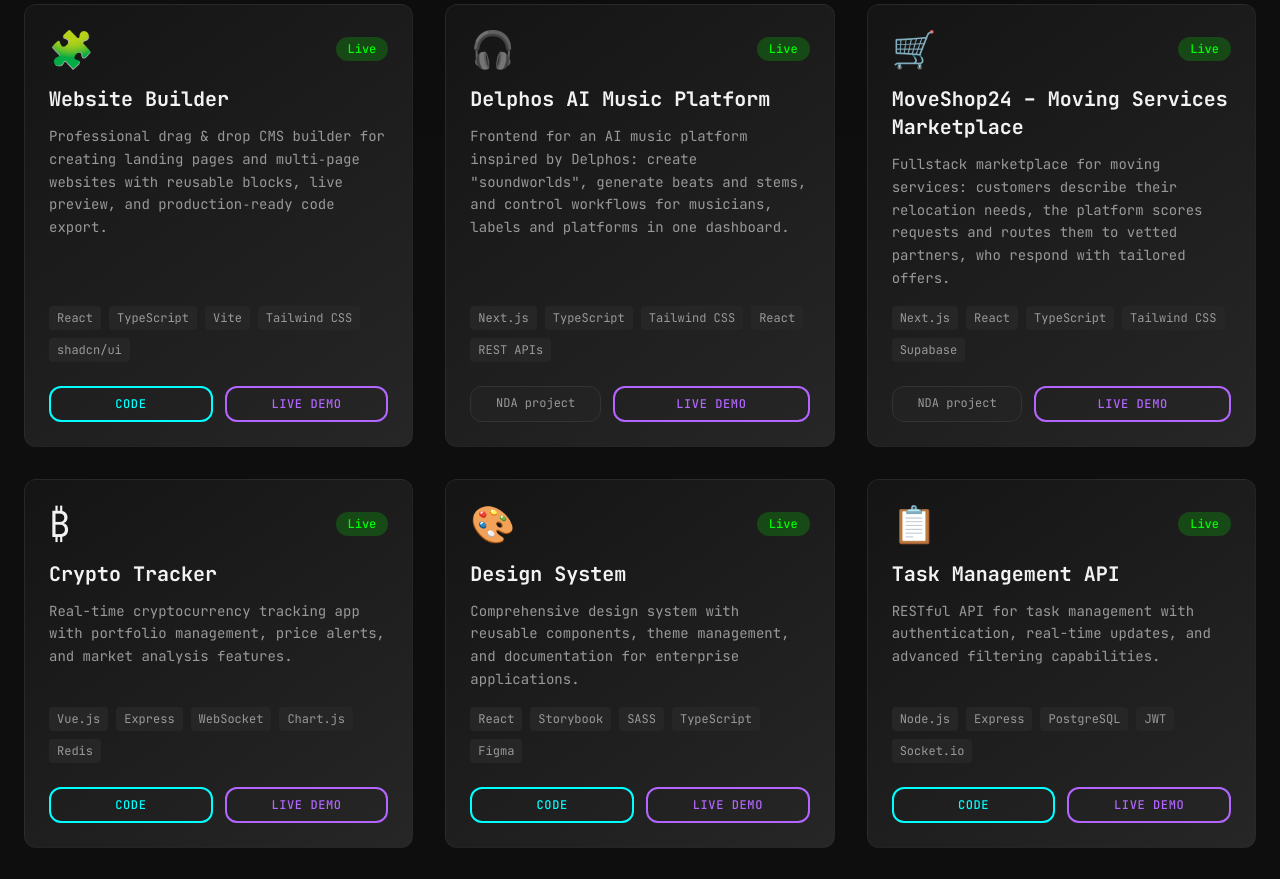
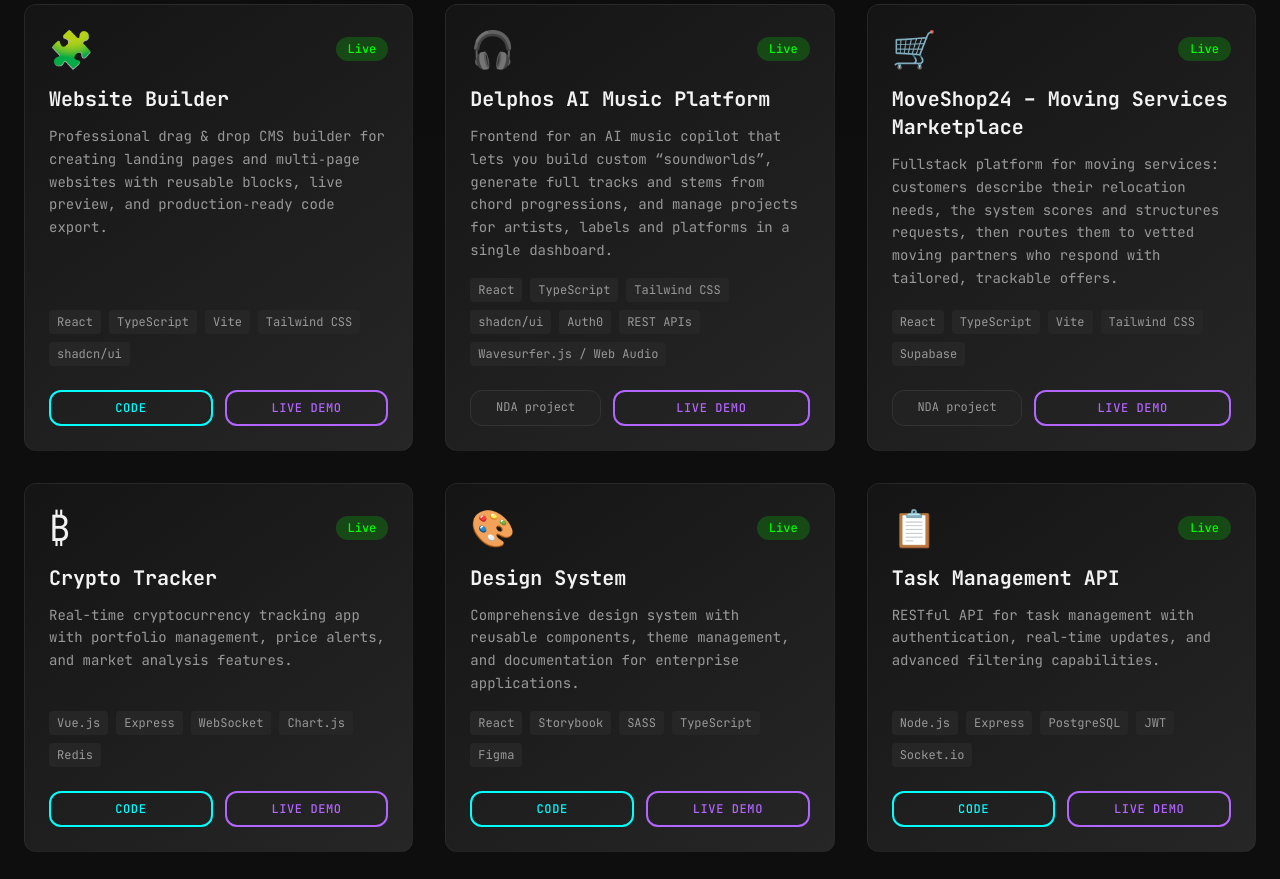
Before and after one commit to VOV44ER/my-portfolio, a React (Vite) app: page / in a window 1280 px wide. Shown: the part 3420-4299 px from the top of the page. Built offline with nearby package versions, Linux system fonts and the light colour scheme.

Commit message:
fix: fixed some text sections

```diff
--- a/src/components/ProjectsSection.tsx
+++ b/src/components/ProjectsSection.tsx
@@ -20,8 +20,8 @@
     },
     {
       title: "Delphos AI Music Platform",
-      description: "Frontend for an AI music platform inspired by Delphos: create \"soundworlds\", generate beats and stems, and control workflows for musicians, labels and platforms in one dashboard.",
-      tech: ["Next.js", "TypeScript", "Tailwind CSS", "React", "REST APIs"],
+      description: "Frontend for an AI music copilot that lets you build custom “soundworlds”, generate full tracks and stems from chord progressions, and manage projects for artists, labels and platforms in a single dashboard.",
+      tech: ["React", "TypeScript", "Tailwind CSS", "shadcn/ui", "Auth0", "REST APIs", "Wavesurfer.js / Web Audio"],
       category: "frontend",
       image: "🎧",
       status: "Live",
@@ -31,8 +31,8 @@
     },
     {
       title: "MoveShop24 – Moving Services Marketplace",
-      description: "Fullstack marketplace for moving services: customers describe their relocation needs, the platform scores requests and routes them to vetted partners, who respond with tailored offers.",
-      tech: ["Next.js", "React", "TypeScript", "Tailwind CSS", "Supabase"],
+      description: "Fullstack platform for moving services: customers describe their relocation needs, the system scores and structures requests, then routes them to vetted moving partners who respond with tailored, trackable offers.",
+      tech: ["React", "TypeScript", "Vite", "Tailwind CSS", "Supabase"],
       category: "fullstack",
       image: "🛒",
       status: "Live",
```
